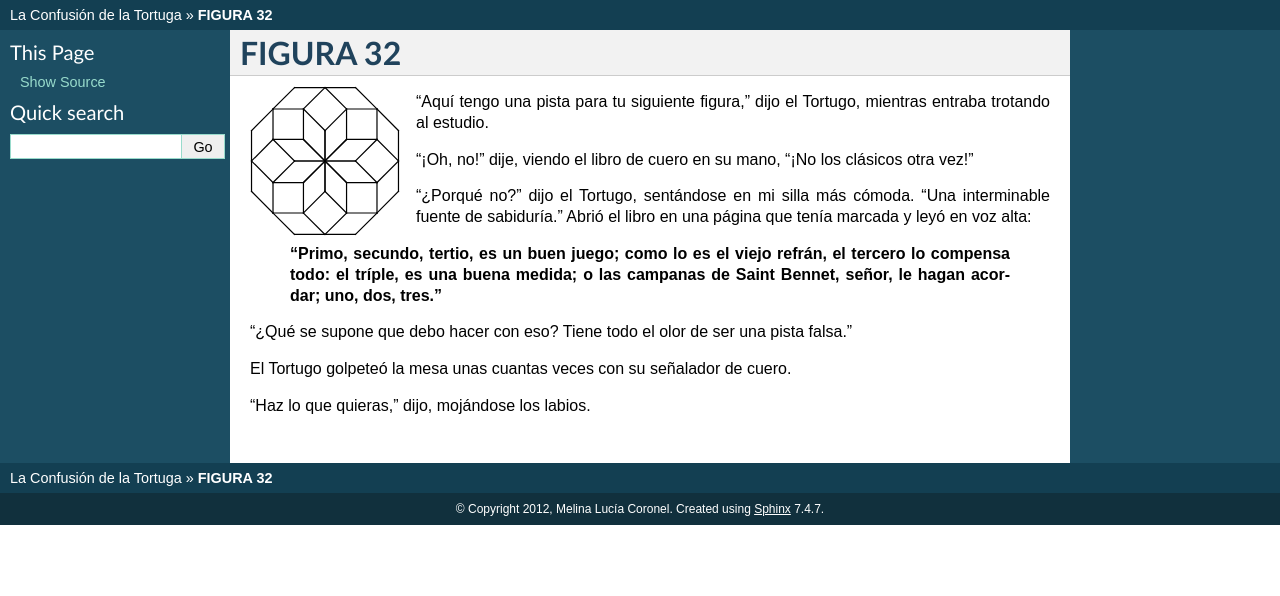
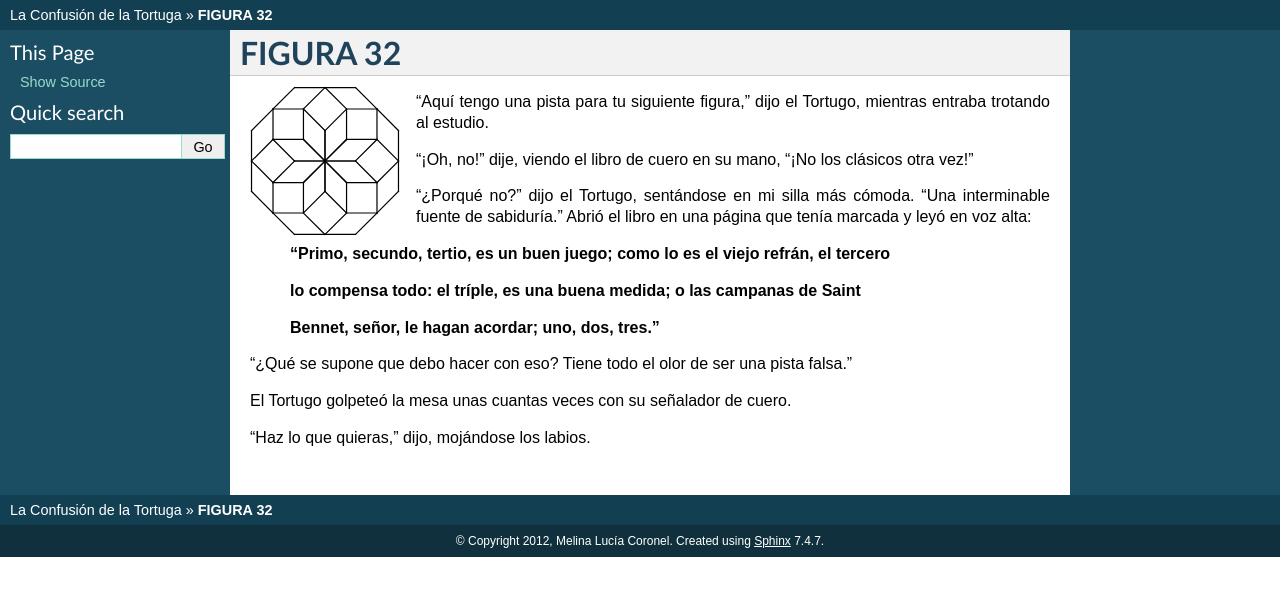
Before and after one commit to humitos/turtle-confusion-es, a Sphinx documentation site: the page built from docs/puzzle-32.rst, in a window 1280 px wide. Shown: the top 596 px of the page. Built offline with Sphinx 7.4.7, drawn with Linux system fonts in a browser that asks for light colours.

```diff
--- a/docs/puzzle-32.rst
+++ b/docs/puzzle-32.rst
@@ -14,7 +14,11 @@
 
 "¿Porqué no?" dijo el Tortugo, sentándose en mi silla más cómoda. "Una interminable fuente de sabiduría." Abrió el libro en una página que tenía marcada y leyó en voz alta:
 
-    **"Primo, secundo, tertio, es un buen juego; como lo es el viejo refrán, el tercero lo compensa todo: el tríple, es una buena medida; o las campanas de Saint Bennet, señor, le hagan acordar; uno, dos, tres."**
+    **"Primo, secundo, tertio, es un buen juego; como lo es el viejo refrán, el tercero**
+
+    **lo compensa todo: el tríple, es una buena medida; o las campanas de Saint**
+
+    **Bennet, señor, le hagan acordar; uno, dos, tres."**
 
 
 "¿Qué se supone que debo hacer con eso? Tiene todo el olor de ser una pista falsa."
```
